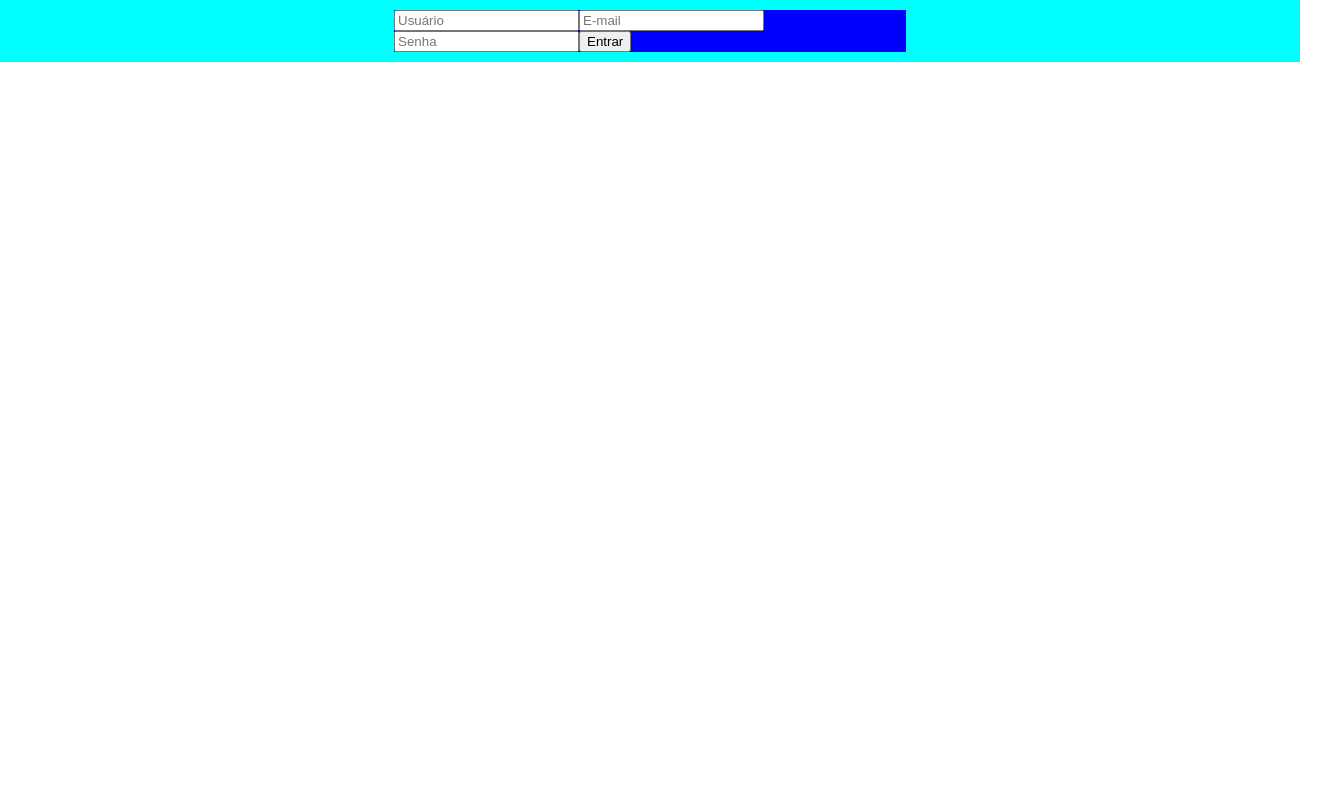
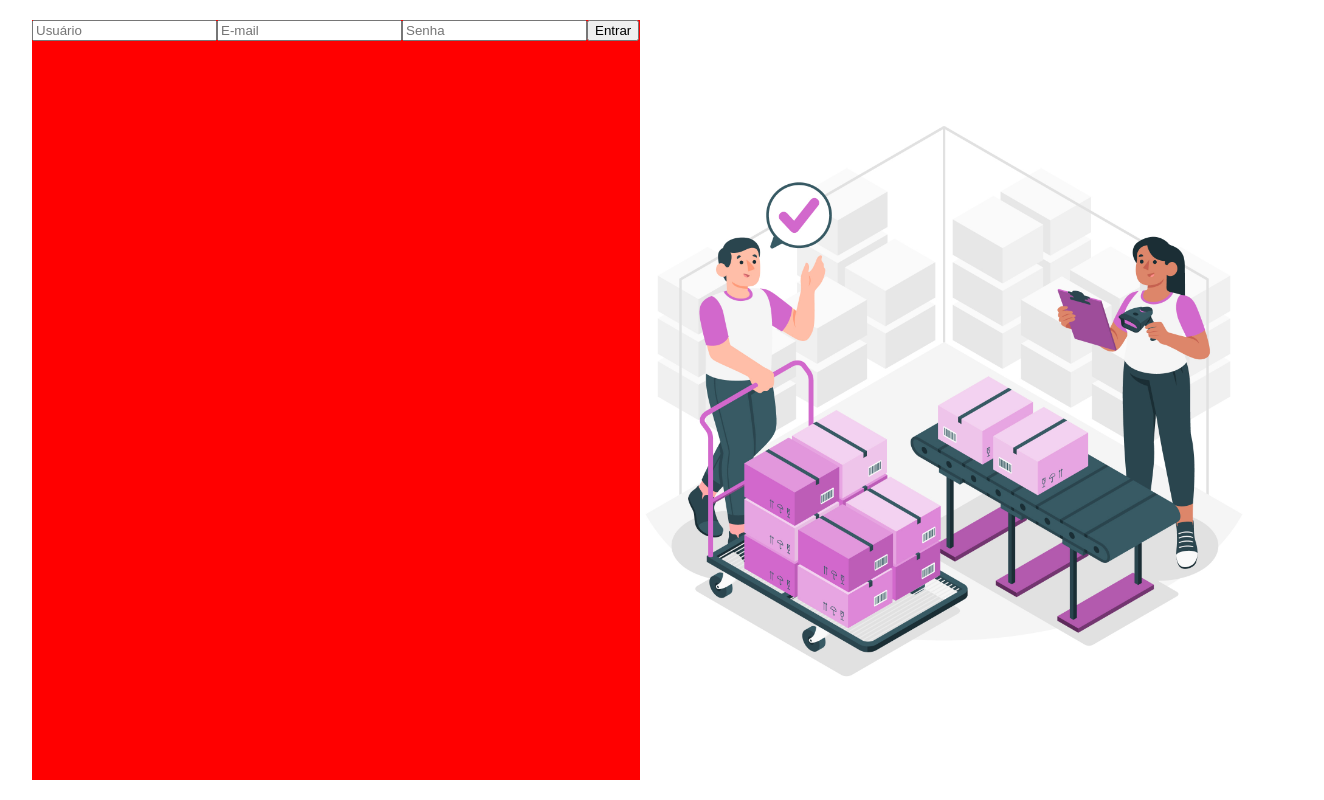
Before and after one commit to atomsdeveloper/stock-manager, a React (Create React App) app in the folder frontend/: page / in a window 1280 px wide. Shown: the whole page, 1324 px wide, since content can reach past the window. Built offline with nearby package versions, Linux system fonts and the light colour scheme.

Commit message:
feat: created styles and structures of html and css to home layout that contain page login

```diff
--- a/frontend/src/App.js
+++ b/frontend/src/App.js
@@ -5,9 +5,6 @@ import { BrowserRouter as Router, Routes, Route, Navigate} from "react-router-do
 // Components
 import Index from "./components/index";
 import Home from "./components/home";
-
-// Styles
-import './assets/css/app.css';
 
 export const Error = () => {
   return (
--- a/frontend/src/assets/css/app.css
+++ /dev/null
@@ -1,27 +0,0 @@
-.container {
-    width: 100%;
-    height: 100%;
-    padding: 1rem;
-    display: flex;
-    align-items: center;
-    justify-content: space-around;
-
-    /*remove*/
-    background-color: aqua;
-}
-
-.container .caixa-banner {
-    width: 60%;
-    height: 100%;
-
-    /*remove*/
-    background-color:blueviolet;
-}
-
-.container .form-entrar {
-    width: 40%;
-    height: 100%;
-
-    /*remove*/
-    background-color: blue;
-}
--- /dev/null
+++ b/frontend/src/assets/css/globals.css
@@ -0,0 +1,22 @@
+body {
+  padding: 0;
+  margin: 0;
+  box-sizing: border-box;
+  font-family: -apple-system, BlinkMacSystemFont, 'Segoe UI', 'Roboto', 'Oxygen',
+    'Ubuntu', 'Cantarell', 'Fira Sans', 'Droid Sans', 'Helvetica Neue',
+    sans-serif;
+  -webkit-font-smoothing: antialiased;
+  -moz-osx-font-smoothing: grayscale;
+  width: 100vw;
+  height: 100vh;
+  overflow: hidden;
+}
+
+code {
+  font-family: source-code-pro, Menlo, Monaco, Consolas, 'Courier New',
+    monospace;
+}
+
+html {
+  font-size: 62.5%;
+}
--- a/frontend/src/assets/css/index.css
+++ b/frontend/src/assets/css/index.css
@@ -1,19 +1,46 @@
-body {
-  padding: 0;
-  margin: 0;
-  box-sizing: border-box;
-  font-family: -apple-system, BlinkMacSystemFont, 'Segoe UI', 'Roboto', 'Oxygen',
-    'Ubuntu', 'Cantarell', 'Fira Sans', 'Droid Sans', 'Helvetica Neue',
-    sans-serif;
-  -webkit-font-smoothing: antialiased;
-  -moz-osx-font-smoothing: grayscale;
+.container {
+    width: 100vw;
+    height: 100vh;
+    display: flex;
+    align-items: center;
+    justify-content: center;
 }
 
-code {
-  font-family: source-code-pro, Menlo, Monaco, Consolas, 'Courier New',
-    monospace;
+.container > .container-content {
+    width: 95%;
+    height: 95%;
+
+    display: flex;
+    justify-content: center;
+    align-items: center;
 }
 
-html {
-  font-size: 62.5%;
+.container > .container-content > .form-entrar {
+    width: 50%;
+    height: 100%;
+
+    /*remove*/
+    background-color: red;
 }
+
+.container > .container-content > .container-image {
+    width: 50%;
+    height: 100%;
+    display: flex;
+    justify-content: center;
+    align-items: center;
+}
+
+.container > .container-content > .container-image > .image-tag {
+    width: 100%;
+    height: 100%;
+    display: flex;
+}
+
+
+.container > .container-content > .container-image > .image-tag > img {
+    width: 100%;
+    height: 100%;
+    rotate: 270deg;
+    object-fit: contain;
+}
--- a/frontend/src/components/home/index.jsx
+++ b/frontend/src/components/home/index.jsx
@@ -3,7 +3,7 @@ import React from "react";
 import { useNavigate } from "react-router-dom";
 
 // Styles
-import '../../assets/css/app.css';
+import '../../assets/css/index.css';
 
 const Home = async () => {
   const navigate = useNavigate();
@@ -27,14 +27,12 @@ const Home = async () => {
       throw new Error('Unauthorized access');
     }
 
-    const data = await response.json();
   } catch (error) {
-    console.error('Error:', error);
-    navigate('/'); // Redireciona para login em caso de erro
+    navigate('/');
   }
 
   return (
-    <div className="container">
+    <div className="">
        <h1>Home</h1>
     </div>
   )
--- a/frontend/src/components/index/index.jsx
+++ b/frontend/src/components/index/index.jsx
@@ -4,7 +4,7 @@ import Swal from 'sweetalert2';
 import { useNavigate } from "react-router-dom";
 
 // Styles
-import '../../assets/css/app.css';
+import '../../assets/css/index.css';
 
 const Index = () => {
     const navigate = useNavigate();
@@ -53,6 +53,8 @@ const Index = () => {
 }
   return (
     <div className="container">
+      <div className="container-content">
+
         <form className="form-entrar" onSubmit={request}>
           <div className="form-group">
             <input
@@ -87,6 +89,13 @@ const Index = () => {
             </button>
           </div>
         </form>
+
+        <div className="container-image">
+          <div className="image-tag">
+            <img src="/images/image-login.jpg" alt="Imagem de Login" />
+          </div>
+        </div>
+      </div>
     </div>
   )
 }
--- a/frontend/src/index.js
+++ b/frontend/src/index.js
@@ -1,6 +1,6 @@
 import React from 'react';
 import ReactDOM from 'react-dom/client';
-import './assets/css/index.css';
+import './assets/css/globals.css';
 import App from './App';
 
 const root = ReactDOM.createRoot(document.getElementById('root'));
```
Also changed, not shown: frontend/public/images/image-login.jpg (added). Lines whose indentation alone changed are shown as unchanged.
